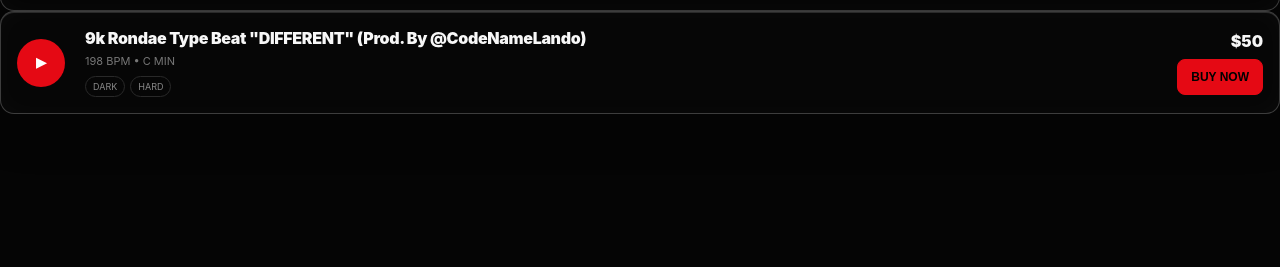
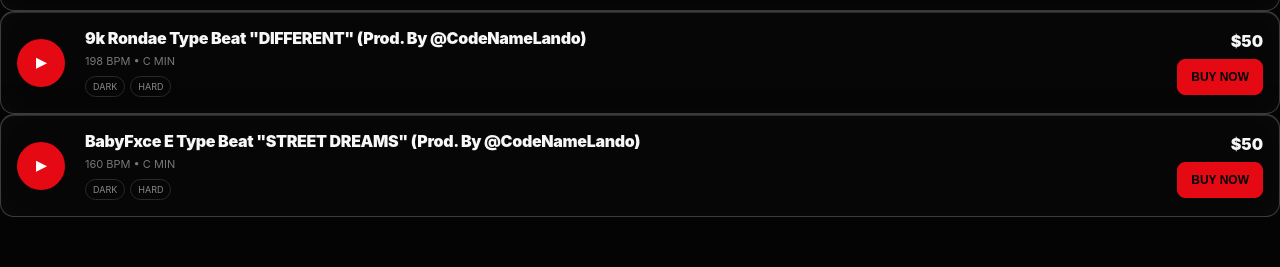
Before and after one commit to CodeNameLando/LANDO, a plain HTML site: page index.html in a window 1280 px wide. Shown: the part 1607-1874 px from the top of the page. Drawn offline with Linux system fonts and the light colour scheme.

Commit message:
Update index.html

```diff
--- a/index.html
+++ b/index.html
@@ -241,6 +241,7 @@ const beatsData=[
  {name:"9k Rondae Type Beat \"RISK\" (Prod. By @CodeNameLando)",bpm:185,key:"C MIN",tags:["DARK","HARD"],price:"$50",audio:"CodeNameLando/RISK 185bpm (Prod. By @CodeNameLando).mp3",payhip:"https://payhip.com/b/6YbVc"},
  {name:"Lil Cj Kasino Type Beat \"LOCKED IN\" (Prod. By @CodeNameLando)",bpm:142,key:"C MIN",tags:["DARK","HARD"],price:"$50",audio:"CodeNameLando/LOCKED IN 142bpm (Prod. By @CodeNameLando).mp3",payhip:"https://payhip.com/b/O2UTx"},
  {name:"9k Rondae Type Beat \"DIFFERENT\" (Prod. By @CodeNameLando)",bpm:198,key:"C MIN",tags:["DARK","HARD"],price:"$50",audio:"CodeNameLando/DIFFERENT 198bpm (Prod. By @CodeNameLando).mp3",payhip:"https://payhip.com/b/ODyl8"},
+ {name:"BabyFxce E Type Beat \"STREET DREAMS\" (Prod. By @CodeNameLando)",bpm:160,key:"C MIN",tags:["DARK","HARD"],price:"$50",audio:"CodeNameLando/STREET DREAMS 160bpm (Prod. By @CodeNameLando).mp3",payhip:"https://payhip.com/b/NYxjH"},
 ];
 
 const beatsEl=document.getElementById("beats"),filtersEl=document.getElementById("filters");
```
